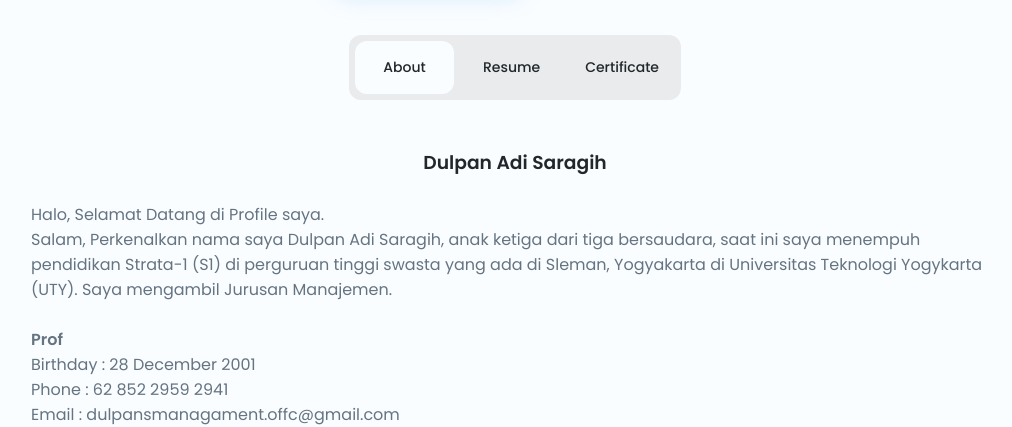
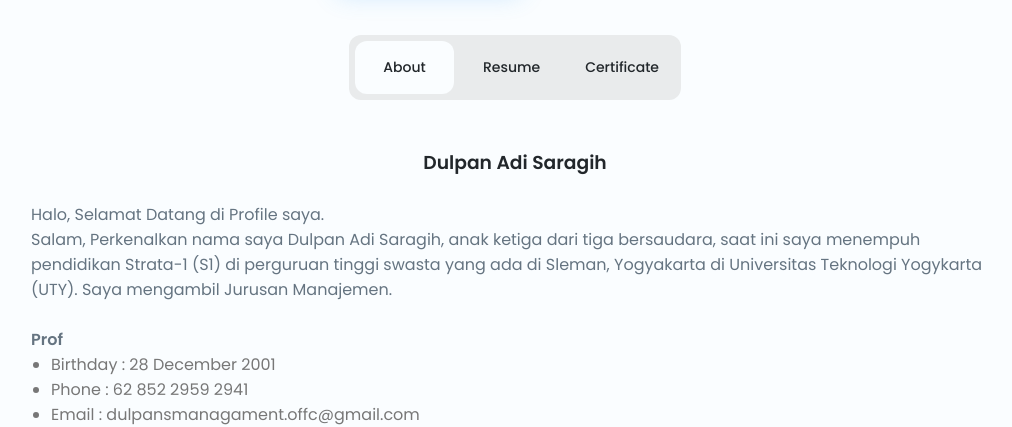
Before and after one commit to dulpansrgih/profile-portfolio, a plain HTML site: page index.html in a window 1280 px wide. Shown: the part 534-961 px from the top of the page, without its empty margins (125-1137 px from the left). Drawn offline with nearby package versions, Linux system fonts and the light colour scheme.

Commit message:
Update styles.css

```diff
--- a/assets/css/styles.css
+++ b/assets/css/styles.css
@@ -375,6 +375,16 @@ body.dark-theme {
   background-color: var(--body-color);
 }
 
+
+/*=============== ABOUT ===============*/
+  ul li {
+  list-style-type: disc;
+  margin-left: 20px;
+  color: #777;
+  }
+
+
+
 /*=============== FOOTER ===============*/
 .footer__copy {
   display: block;
```
